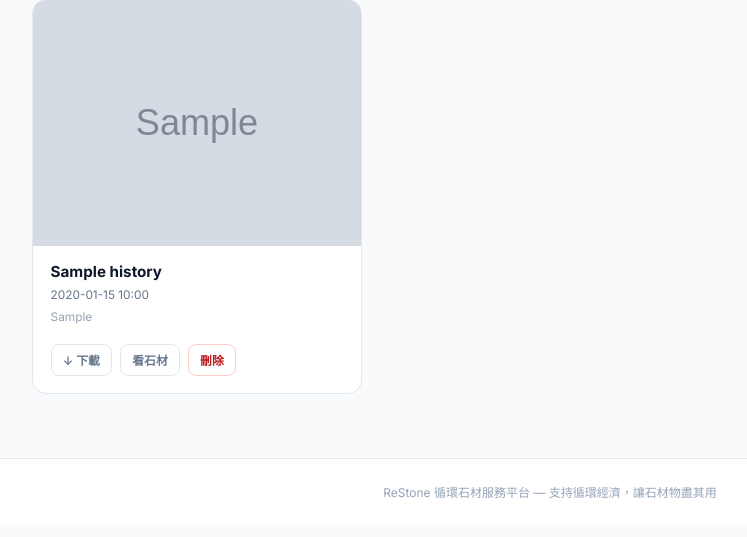
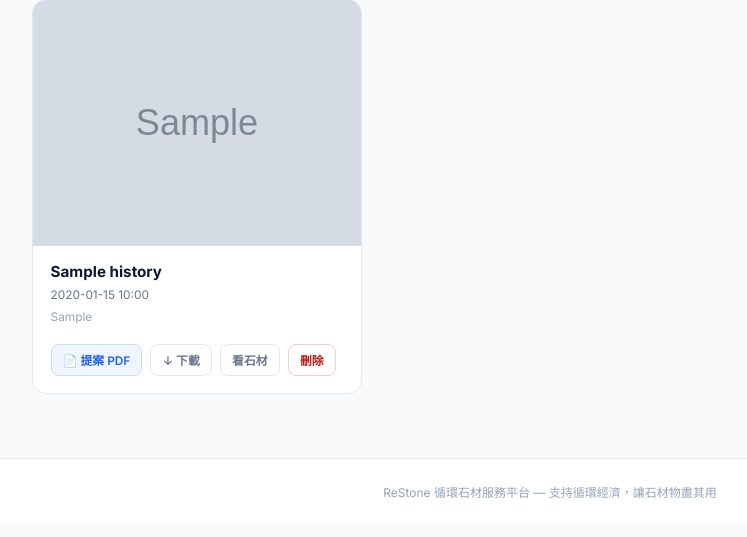
Before and after one commit to clie945-tech/stone-database, a Flask app: page /my-designs in a window 1280 px wide. Shown: the part 228-765 px from the top of the page, without its empty margins (90-837 px from the left). Run offline with Flask 3, Linux system fonts and the light colour scheme; the visitor is signed in with stand-in values (Sample User, id 1); tables that the repository leaves empty hold one stand-in row (values such as "Sample post"); grey boxes marked "Sample" are stand-in pictures.

Commit message:
新增 AI 設計提案 PDF 自動生成
- 每張合成設計可一鍵下載 A4 提案 PDF：合成效果圖 + 石材規格
  + 減碳效益（含等效換算）+ 採購聯繫，可直接交付客戶
- 設計工具結果區、我的設計卡片皆加入「設計提案 PDF」按鈕
- 以 reportlab（US 來源）生成；嵌入 Noto Sans TC（OFL 授權、
  Google 開源）確保任何閱讀器都能正確顯示中文 — 皆非中資來源
- 新增 /my-designs/<id>/proposal.pdf 路由（限本人會員）

Co-Authored-By: Claude Opus 4.7 <noreply@anthropic.com>

```diff
--- a/app.py
+++ b/app.py
@@ -608,11 +608,12 @@ def save_synthesis_history(customer_id, stone_id, stone_name, result_url, prompt
             fh.write(data)
 
         conn = get_db()
-        conn.execute(
+        cur = conn.execute(
             'INSERT INTO synthesis_history (customer_id, stone_id, stone_name, image_file, prompt) '
             'VALUES (?, ?, ?, ?, ?)',
             (customer_id, stone_id, stone_name, filename, prompt)
         )
+        hist_id = cur.lastrowid
         conn.commit()
 
         # 清除超過上限的舊圖（連同檔案）
@@ -627,10 +628,185 @@ def save_synthesis_history(customer_id, stone_id, stone_name, result_url, prompt
         conn.commit()
         conn.close()
         print(f'[history] 已存入會員 {customer_id} 的設計：{filename}（清除 {len(old_rows)} 張舊圖）')
-        return filename
+        return filename, hist_id
     except Exception as e:
         print(f'[history] 儲存歷史失敗（不影響合成）：{e}')
-        return None
+        return None, None
+
+
+# ── AI 設計提案 PDF 生成 ──
+_PDF_FONT_NAME = None
+
+def _get_pdf_font():
+    """註冊並回傳繁體中文字型名稱。
+
+    優先嵌入專案內的 Noto Sans TC（OFL 授權、TrueType），確保任何閱讀器都能
+    正確顯示中文；若字型檔不存在則退回 reportlab 內建 CID 字型 MSung-Light。
+    （皆為非中資來源：Noto = Google/OFL；reportlab/CID = US 來源）"""
+    global _PDF_FONT_NAME
+    if _PDF_FONT_NAME:
+        return _PDF_FONT_NAME
+    from reportlab.pdfbase import pdfmetrics
+    base_dir = os.path.dirname(os.path.abspath(__file__))
+    ttf = os.path.join(base_dir, 'fonts', 'NotoSansTC-Regular.ttf')
+    try:
+        if os.path.exists(ttf):
+            from reportlab.pdfbase.ttfonts import TTFont
+            pdfmetrics.registerFont(TTFont('NotoSansTC', ttf))
+            _PDF_FONT_NAME = 'NotoSansTC'
+            return _PDF_FONT_NAME
+    except Exception as e:
+        print(f'[pdf] 嵌入 TTF 失敗，改用 CID 字型：{e}')
+    from reportlab.pdfbase.cidfonts import UnicodeCIDFont
+    pdfmetrics.registerFont(UnicodeCIDFont('MSung-Light'))
+    _PDF_FONT_NAME = 'MSung-Light'
+    return _PDF_FONT_NAME
+
+
+def build_proposal_pdf(design, stone, customer_name=''):
+    """產生單一設計案的 A4 提案 PDF，回傳 BytesIO。
+    design：synthesis_history 列；stone：對應 stones 列（可能為 None，若石材已刪除）。"""
+    from reportlab.lib.pagesizes import A4
+    from reportlab.lib.units import mm
+    from reportlab.lib import colors
+    from reportlab.platypus import (SimpleDocTemplate, Paragraph, Spacer,
+                                    Image as RLImage, Table, TableStyle)
+    from reportlab.lib.styles import ParagraphStyle
+    from reportlab.lib.enums import TA_CENTER, TA_LEFT
+
+    font = _get_pdf_font()
+    BLUE  = colors.HexColor('#2563EB')
+    DARK  = colors.HexColor('#0F172A')
+    MUTED = colors.HexColor('#64748B')
+    LINE  = colors.HexColor('#E2E8F0')
+    GREEN = colors.HexColor('#16A34A')
+    GREENBG = colors.HexColor('#F0FDF4')
+
+    buf = io.BytesIO()
+    doc = SimpleDocTemplate(buf, pagesize=A4, title='ReStone AI 設計提案',
+                            topMargin=16*mm, bottomMargin=14*mm,
+                            leftMargin=18*mm, rightMargin=18*mm)
+    avail_w = A4[0] - 36*mm
+
+    s_brand = ParagraphStyle('brand', fontName=font, fontSize=15, textColor=BLUE, leading=18)
+    s_sub   = ParagraphStyle('sub',   fontName=font, fontSize=8.5, textColor=MUTED, leading=12)
+    s_h1    = ParagraphStyle('h1',    fontName=font, fontSize=20, textColor=DARK, leading=24, spaceBefore=2, spaceAfter=2)
+    s_sec   = ParagraphStyle('sec',   fontName=font, fontSize=11, textColor=BLUE, leading=15, spaceBefore=4, spaceAfter=4)
+    s_body  = ParagraphStyle('body',  fontName=font, fontSize=9.5, textColor=DARK, leading=15)
+    s_muted = ParagraphStyle('mut',   fontName=font, fontSize=8.5, textColor=MUTED, leading=13)
+    s_cell  = ParagraphStyle('cell',  fontName=font, fontSize=9.5, textColor=DARK, leading=14)
+    s_celll = ParagraphStyle('celll', fontName=font, fontSize=9.5, textColor=MUTED, leading=14)
+    s_green = ParagraphStyle('grn',   fontName=font, fontSize=9.5, textColor=GREEN, leading=15)
+
+    elems = []
+    name = design['stone_name'] or (stone['stone_name'] if stone and 'stone_name' in stone.keys() and stone['stone_name'] else (stone['stone_type'] if stone else '循環石材'))
+    created = (design['created_at'] or '')[:16]
+
+    # 頁首
+    head_tbl = Table([[Paragraph('◈ ReStone 循環石材服務平台', s_brand),
+                       Paragraph(f'AI 設計提案<br/>AI DESIGN PROPOSAL', s_sub)]],
+                     colWidths=[avail_w*0.62, avail_w*0.38])
+    head_tbl.setStyle(TableStyle([
+        ('VALIGN', (0,0), (-1,-1), 'MIDDLE'),
+        ('ALIGN', (1,0), (1,0), 'RIGHT'),
+        ('LINEBELOW', (0,0), (-1,-1), 1, BLUE),
+        ('BOTTOMPADDING', (0,0), (-1,-1), 8),
+    ]))
+    elems += [head_tbl, Spacer(1, 8)]
+
+    elems += [Paragraph(name, s_h1),
+              Paragraph(f'提案編號 #{design["id"]:04d} ｜ 產生日期 {created}'
+                        + (f' ｜ 設計師 {customer_name}' if customer_name else ''), s_muted),
+              Spacer(1, 10)]
+
+    # 合成設計圖
+    img_path = os.path.join(app.config['UPLOAD_FOLDER'], design['image_file'])
+    if os.path.exists(img_path):
+        try:
+            from PIL import Image as PILImage
+            with PILImage.open(img_path) as im:
+                iw, ih = im.size
+            disp_w = avail_w
+            disp_h = disp_w * (ih / iw)
+            max_h = 120*mm
+            if disp_h > max_h:
+                disp_h = max_h
+                disp_w = disp_h * (iw / ih)
+            elems += [RLImage(img_path, width=disp_w, height=disp_h, hAlign='CENTER'),
+                      Spacer(1, 4),
+                      Paragraph('▲ AI 合成效果圖（套用循環石材於設計空間）', s_muted),
+                      Spacer(1, 12)]
+        except Exception as e:
+            print(f'[pdf] 圖片嵌入失敗：{e}')
+
+    # 石材規格
+    elems += [Paragraph('石材規格 ｜ Specifications', s_sec)]
+    def spec_row(label, value):
+        return [Paragraph(label, s_celll), Paragraph(str(value) if value not in (None, '') else '—', s_cell)]
+    if stone:
+        dims = '—'
+        if stone['width'] and stone['height']:
+            t = f" × {stone['thickness']}" if stone['thickness'] else ''
+            dims = f"{stone['width']} × {stone['height']}{t} cm"
+        rows = [
+            spec_row('品名', name),
+            spec_row('分類', stone['stone_type']),
+            spec_row('尺寸 (寬×高×厚)', dims),
+            spec_row('數量', f"{stone['quantity']} {stone['unit'] or '片'}" if stone['quantity'] else '—'),
+            spec_row('參考單價', f"NT$ {stone['price']:,.0f}" if stone['price'] else '—'),
+            spec_row('供應商', stone['vendor']),
+        ]
+    else:
+        rows = [spec_row('品名', name),
+                spec_row('備註', '此石材已自資料庫移除，僅保留設計圖紀錄')]
+    spec_tbl = Table(rows, colWidths=[avail_w*0.28, avail_w*0.72])
+    spec_tbl.setStyle(TableStyle([
+        ('VALIGN', (0,0), (-1,-1), 'MIDDLE'),
+        ('LINEBELOW', (0,0), (-1,-1), 0.5, LINE),
+        ('TOPPADDING', (0,0), (-1,-1), 6), ('BOTTOMPADDING', (0,0), (-1,-1), 6),
+        ('LEFTPADDING', (0,0), (-1,-1), 0),
+    ]))
+    elems += [spec_tbl, Spacer(1, 12)]
+
+    # 永續貢獻（減碳效益）
+    if stone:
+        kg = calculate_carbon_saved(stone['stone_type'], stone['width'],
+                                    stone['height'], stone['thickness'], stone['quantity'])
+        if kg and kg > 0:
+            eq = carbon_equivalents(kg)
+            elems += [Paragraph('永續貢獻 ｜ Sustainability', s_sec)]
+            carbon_tbl = Table([[
+                Paragraph(f'減少碳排放<br/><font size=15 color="#16A34A">{format_carbon(kg)}</font> CO2e', s_green),
+                Paragraph(f'相當於<br/>{eq["trees"]:.1f} 棵樹一年的吸碳量', s_body),
+                Paragraph(f'相當於<br/>少開 {eq["car_km"]:.0f} 公里的汽車碳排', s_body),
+            ]], colWidths=[avail_w/3.0]*3)
+            carbon_tbl.setStyle(TableStyle([
+                ('BACKGROUND', (0,0), (-1,-1), GREENBG),
+                ('BOX', (0,0), (-1,-1), 0.5, colors.HexColor('#BBF7D0')),
+                ('INNERGRID', (0,0), (-1,-1), 0.5, colors.HexColor('#DCFCE7')),
+                ('VALIGN', (0,0), (-1,-1), 'MIDDLE'),
+                ('TOPPADDING', (0,0), (-1,-1), 10), ('BOTTOMPADDING', (0,0), (-1,-1), 10),
+                ('LEFTPADDING', (0,0), (-1,-1), 10),
+            ]))
+            elems += [carbon_tbl,
+                      Paragraph('＊依體積 × ICE Database v3.0 碳排係數估算；選用循環石材取代開採新料之減碳效益。', s_muted),
+                      Spacer(1, 12)]
+
+    # 廠商聯繫
+    if stone and stone['vendor']:
+        elems += [Paragraph('採購聯繫 ｜ Contact', s_sec),
+                  Paragraph(f'供應商：{stone["vendor"]}', s_body),
+                  Paragraph('如需報價或洽詢庫存，請透過 ReStone 平台「詢問訂購」功能與供應商聯繫。', s_muted),
+                  Spacer(1, 10)]
+
+    # 頁尾
+    elems += [Spacer(1, 6),
+              Table([['']], colWidths=[avail_w], style=TableStyle([('LINEABOVE',(0,0),(-1,-1),0.5,LINE)])),
+              Paragraph('本提案由 ReStone 循環石材服務平台 AI 設計工具自動生成　｜　支持循環經濟，讓石材物盡其用', s_muted)]
+
+    doc.build(elems)
+    buf.seek(0)
+    return buf
 
 
 def admin_required(f):
@@ -923,6 +1099,34 @@ def delete_my_design(id):
     return redirect(url_for('my_designs'))
 
 
+@app.route('/my-designs/<int:id>/proposal.pdf')
+@customer_required
+def design_proposal_pdf(id):
+    conn = get_db()
+    design = conn.execute(
+        'SELECT * FROM synthesis_history WHERE id = ? AND customer_id = ?',
+        (id, session['customer_id'])
+    ).fetchone()
+    if not design:
+        conn.close()
+        flash('找不到該設計', 'error')
+        return redirect(url_for('my_designs'))
+    stone = None
+    if design['stone_id']:
+        stone = conn.execute('SELECT * FROM stones WHERE id = ?', (design['stone_id'],)).fetchone()
+    conn.close()
+    try:
+        pdf = build_proposal_pdf(design, stone, session.get('customer_name', ''))
+    except Exception as e:
+        import traceback; traceback.print_exc()
+        flash(f'PDF 生成失敗：{str(e)[:120]}', 'error')
+        return redirect(url_for('my_designs'))
+    safe_name = (design['stone_name'] or 'design').replace('/', '_').replace(' ', '_')
+    return send_file(pdf, as_attachment=True,
+                     download_name=f'ReStone_提案_{safe_name}_{id:04d}.pdf',
+                     mimetype='application/pdf')
+
+
 # ─── 管理員後台 ─────────────────────────────────────────────
 
 @app.route('/admin/login', methods=['GET', 'POST'])
@@ -1528,7 +1732,7 @@ def api_apply_stone():
         # 存入「我的設計」歷史（下載到 Volume，自動保留最近 HISTORY_LIMIT 張）
         display_name = (stone['stone_name'] if 'stone_name' in stone.keys() and stone['stone_name']
                         else stone['stone_type'])
-        saved_file = save_synthesis_history(
+        saved_file, design_id = save_synthesis_history(
             session['customer_id'], stone_id, display_name, result_url, prompt)
         local_url = url_for('static', filename=f'uploads/{saved_file}') if saved_file else None
 
@@ -1537,6 +1741,7 @@ def api_apply_stone():
             'result_url': result_url,
             'local_url': local_url,
             'saved': bool(saved_file),
+            'design_id': design_id,
             'prompt': prompt,
             'stone_name': display_name,
         })
--- a/requirements.txt
+++ b/requirements.txt
@@ -7,3 +7,4 @@ Pillow>=10.0.0
 ImageHash>=4.3.0
 replicate>=0.32.0
 pillow-heif>=0.16.0
+reportlab>=4.0.0
--- a/templates/design_tool.html
+++ b/templates/design_tool.html
@@ -573,6 +573,10 @@ btnApply.addEventListener('click', async () => {
     const openA = document.createElement('a'); openA.href = safeUrl; openA.target = '_blank'; openA.textContent = '🔍 開啟原圖';
     const dlA   = document.createElement('a'); dlA.href = safeUrl; dlA.setAttribute('download', 'restone-design.jpg'); dlA.textContent = '↓ 下載圖片';
     actions.appendChild(openA); actions.appendChild(dlA);
+    if (data.saved && data.design_id) {
+      const pdfA = document.createElement('a'); pdfA.href = '/my-designs/' + data.design_id + '/proposal.pdf'; pdfA.textContent = '📄 設計提案 PDF';
+      actions.appendChild(pdfA);
+    }
     if (data.saved) {
       const myA = document.createElement('a'); myA.href = '/my-designs'; myA.textContent = '🖼 我的設計';
       actions.appendChild(myA);
--- a/templates/my_designs.html
+++ b/templates/my_designs.html
@@ -46,6 +46,7 @@
     .card-actions { display:flex; gap:0.5rem; margin-top:0.6rem; }
     .card-actions a, .card-actions button { font-size:0.74rem; font-weight:600; text-decoration:none; padding:0.4rem 0.7rem; border-radius:8px; border:1px solid var(--border); background:var(--white); color:var(--text-muted); cursor:pointer; transition:all 0.15s; }
     .card-actions a:hover { color:var(--blue); border-color:var(--blue-mid); background:var(--blue-light); }
+    .card-actions .pdf { color:var(--blue); border-color:var(--blue-mid); background:var(--blue-light); }
     .card-actions .del { color:#B91C1C; border-color:#FECACA; }
     .card-actions .del:hover { background:#FEF2F2; }
 
@@ -99,6 +100,7 @@
             <div class="card-date">{{ d.created_at[:16] }}</div>
             {% if d.prompt %}<div class="card-prompt">{{ d.prompt }}</div>{% endif %}
             <div class="card-actions">
+              <a href="/my-designs/{{ d.id }}/proposal.pdf" class="pdf">📄 提案 PDF</a>
               <a href="{{ url_for('static', filename='uploads/' + d.image_file) }}" download="restone-design.jpg">↓ 下載</a>
               {% if d.stone_id %}<a href="/stone/{{ d.stone_id }}">看石材</a>{% endif %}
               <form method="POST" action="/my-designs/{{ d.id }}/delete" style="display:inline" onsubmit="return confirm('確定刪除這張設計嗎？刪除後無法復原。');">
```
Also changed, not shown: fonts/LICENSE-NotoSansTC.txt (added), 1 other file.
